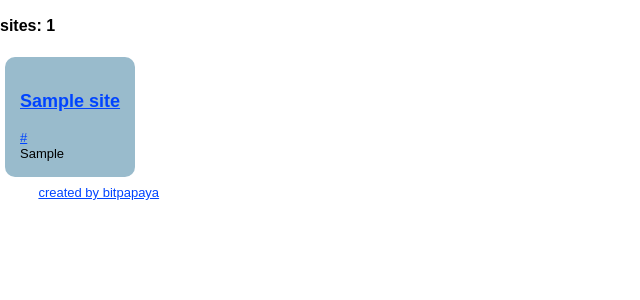
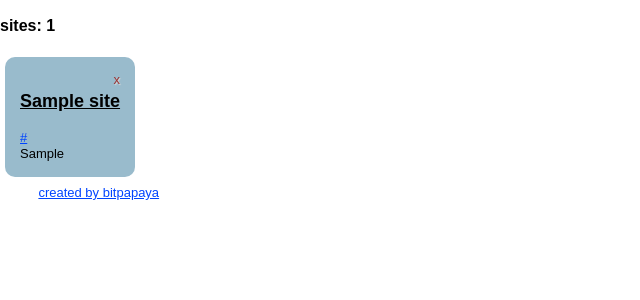
Before and after one commit to Quard/lanalytics, a Django app: template lanalytics/templates/account/my_sites.html in a window 1280 px wide. Shown: the part 58-358 px from the top of the page, without its empty margins (0-640 px from the left). Run offline with Django 3.2, Linux system fonts and the light colour scheme; the template is opened without the code that fills it: values that come from a table or form of the project are taken from there, others are empty; a user stored in the database is signed in; tables that the repository leaves empty hold one stand-in row (values such as "Sample post"); some libraries are stand-ins or nearby versions.

Commit message:
ticket:127 delete site

```diff
--- a/lanalytics/account/urls.py
+++ b/lanalytics/account/urls.py
@@ -5,6 +5,7 @@ urlpatterns = patterns('lanalytics.account.views',
     url(r'$^', 'my_sites', name='my_sites'),
     url(r'site/add/$', 'edit_site', name='add_site'),
     url(r'site/(?P<pk>\d+)/edit/$', 'edit_site', name='edit_site'),
+    url(r'site/(?P<pk>\d+)/delete/$', 'delete_site', name='delete_site'),
     url(r'account/registration/$', 'registration', name='registration'),
 )
 
--- a/lanalytics/static_media/css/master.css
+++ b/lanalytics/static_media/css/master.css
@@ -69,6 +69,16 @@ a {
     text-decoration: none;
 }
 
+#content .site h1 a {
+    color: #000;
+}
+#content .site a.delete {
+    float: right;
+    text-decoration: none;
+    color: #933;
+    text-shadow: 1px 1px 1px #ddd;
+}
+
 #content .box {
     padding: 15px;
     margin: 5px;
--- a/lanalytics/templates/account/my_sites.html
+++ b/lanalytics/templates/account/my_sites.html
@@ -7,6 +7,7 @@
 
     {% for site in user.sites.all %}
         <div class="site box">
+            <a href="{% url delete_site pk=site.pk %}" class="delete" alt="delete" title="delete">x</a>
             <h1><a href="{% url edit_site pk=site.pk %}">{{ site.name }}</h1>
             <a href="{{ site.url }}" target="_blank">{{ site.url }}</a><br />
             {{ site.key }}
```
Also changed, not shown: lanalytics/account/views.py (+8 -0 lines).
